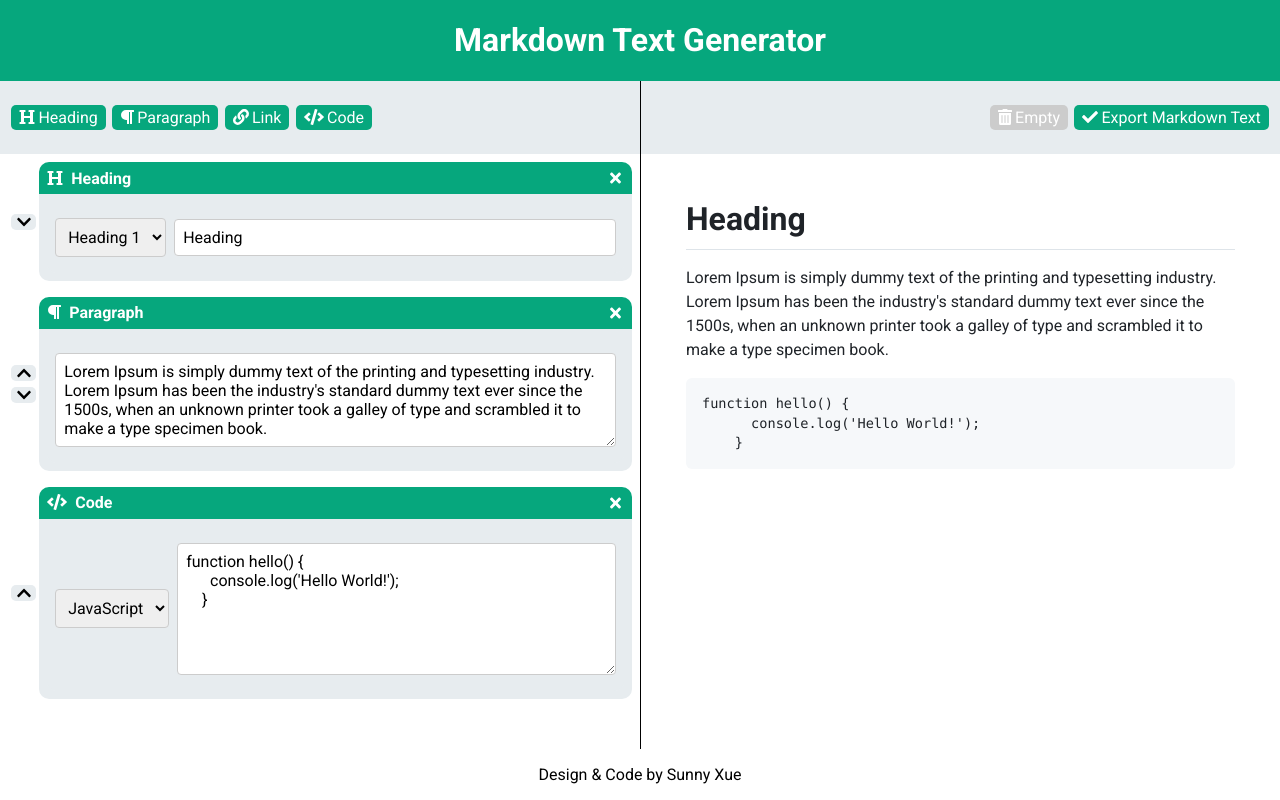
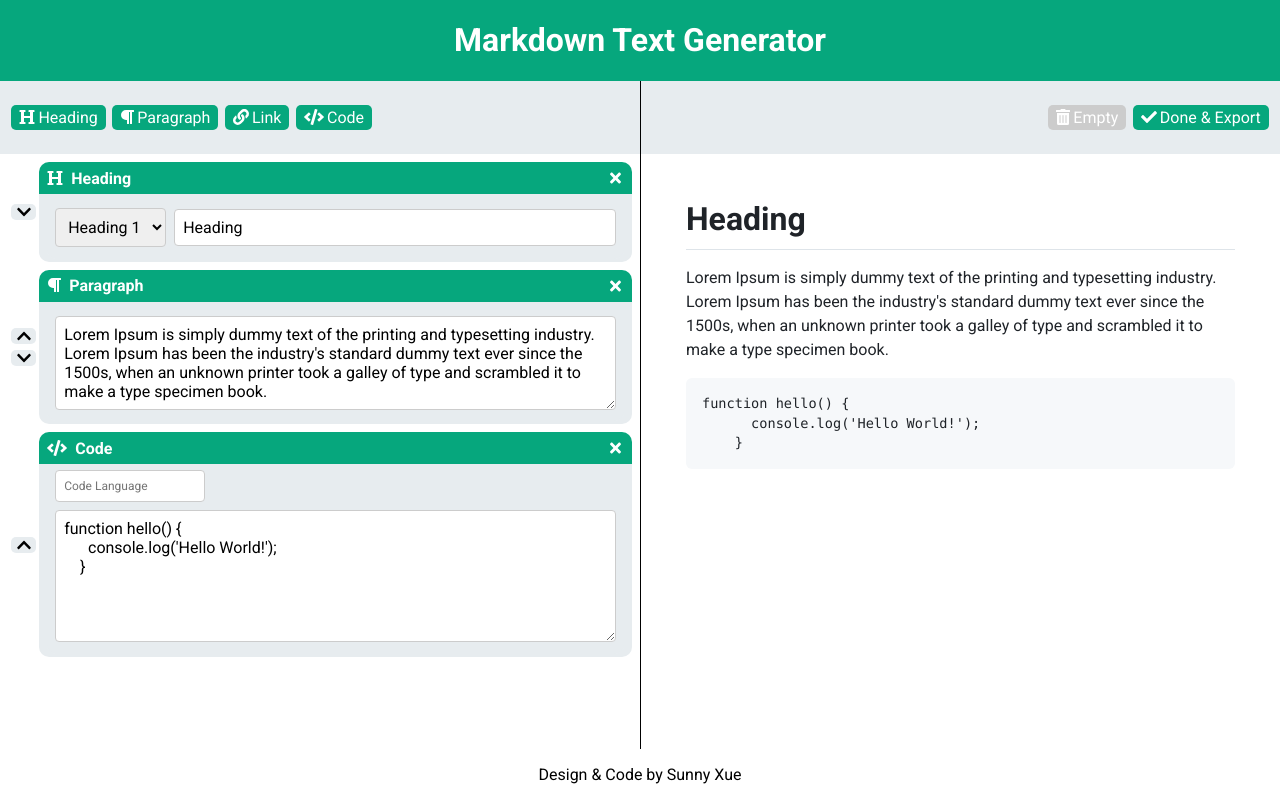
Before and after one commit to Sunnysit/markdown-blocks-editor, a React (Create React App) app: page / in a window 1280 px wide. Both pictures are taken after a click on the button "Code". Built offline with nearby package versions, Linux system fonts and the light colour scheme.

Commit message:
Add copy to clipboard function

```diff
--- a/package.json
+++ b/package.json
@@ -15,6 +15,7 @@
     "react-dom": "^16.13.1",
     "react-redux": "^7.2.0",
     "react-scripts": "3.4.1",
+    "react-toastify": "^5.5.0",
     "redux": "^4.0.5",
     "shortid": "^2.2.15"
   },
--- a/public/index.html
+++ b/public/index.html
@@ -23,6 +23,7 @@
       Learn how to configure a non-root public URL by running `npm run build`.
     -->
   <link href="https://fonts.googleapis.com/css?family=Roboto:400,700&display=swap" rel="stylesheet">
+
   <title>Markdown Text Generator</title>
 </head>
 
--- a/src/components/container/Body.js
+++ b/src/components/container/Body.js
@@ -1,6 +1,6 @@
 import React from 'react';
 
-import ReviewView from '../views/ReviewView';
+import PreviewView from '../views/PreviewView';
 import EditView from '../views/EditView';
 
 const styles = {
@@ -15,7 +15,7 @@ const Body = () => {
   return (
     <main style={styles.mainContainer}>
       <EditView />
-      <ReviewView />
+      <PreviewView />
     </main>
   );
 };
--- a/src/components/widgets/editView/elements/CodeElement.js
+++ b/src/components/widgets/editView/elements/CodeElement.js
@@ -32,16 +32,23 @@ const CodeElement = ({ sid, value, codeType }) => {
 
   return (
     <div className='main-content'>
-      <div className='heading-input-group'>
-        <select
-          className='heading-level-select'
-          onChange={(e) => handleContentChange(e, 'code-type')}
-          value={codeType}
-        >
-          <option value='javascript'>JavaScript</option>
-          <option value='python'>Python</option>
-          <option value='java'>Java</option>
-        </select>
+      <div className='code-input-container'>
+        <div className='input-group'>
+          <label
+            className='code-type-value-input-label sr-only'
+            htmlFor='code-type-value-input'
+          >
+            Code Language&nbsp;
+          </label>
+          <input
+            name='code-type-value-input'
+            type='text'
+            className='code-type-value-input element-value-input'
+            onChange={(e) => handleContentChange(e, 'code-type')}
+            value={codeType}
+            placeholder='Code Language'
+          />
+        </div>
         <textarea
           rows={6}
           onChange={(e) => handleContentChange(e, 'content')}
--- a/src/components/widgets/editView/headerMenuButtons/TextButton.js
+++ b/src/components/widgets/editView/headerMenuButtons/TextButton.js
@@ -50,6 +50,18 @@ const TextButton = ({ type, text, defaultValue }) => {
         linkName: 'Link'
       }
     };
+    dispatch({ type: 'ADD_ELEMENT', payload: newElement });
+  };
+
+  const addCodeElement = (elementType, defaultValue = '') => {
+    const newElement = {
+      type: elementType,
+      sid: shortid.generate(),
+      data: {
+        value: defaultValue,
+        codeType: ''
+      }
+    };
 
     dispatch({ type: 'ADD_ELEMENT', payload: newElement });
   };
@@ -60,7 +72,7 @@ const TextButton = ({ type, text, defaultValue }) => {
       case 'heading':
         return (
           <button
-            className="element-btn"
+            className='element-btn'
             onClick={() => addHeadingElement(type, defaultValue)}
           >
             <FontAwesomeIcon icon={faHeading} />
@@ -70,7 +82,7 @@ const TextButton = ({ type, text, defaultValue }) => {
       case 'paragraph':
         return (
           <button
-            className="element-btn"
+            className='element-btn'
             onClick={() => addTextElement(type, defaultValue)}
           >
             <FontAwesomeIcon icon={faParagraph} />
@@ -81,7 +93,7 @@ const TextButton = ({ type, text, defaultValue }) => {
       case 'link':
         return (
           <button
-            className="element-btn"
+            className='element-btn'
             onClick={() => addLinkElement(type, defaultValue)}
           >
             <FontAwesomeIcon icon={faLink} />
@@ -92,8 +104,8 @@ const TextButton = ({ type, text, defaultValue }) => {
       case 'code':
         return (
           <button
-            className="element-btn"
-            onClick={() => addLinkElement(type, defaultValue)}
+            className='element-btn'
+            onClick={() => addCodeElement(type, defaultValue)}
           >
             <FontAwesomeIcon icon={faCode} />
             <span>{text}</span>
--- a/src/components/widgets/reviewView/HeaderMenu.js
+++ b/src/components/widgets/reviewView/HeaderMenu.js
@@ -18,10 +18,10 @@ const HeaderMenu = () => {
   };
 
   return (
-    <div className="review-view-header">
-      <ul className="option-list">
+    <div className='review-view-header'>
+      <ul className='option-list'>
         <li>
-          <button onClick={handleEmpty} className="empty-btn">
+          <button onClick={handleEmpty} className='empty-btn'>
             <FontAwesomeIcon icon={faTrashAlt} />
             <span>Empty</span>
           </button>
@@ -29,7 +29,7 @@ const HeaderMenu = () => {
         <li>
           <button onClick={handleExport}>
             <FontAwesomeIcon icon={faCheck} />
-            <span>Export Markdown Text</span>
+            <span>Done & Export</span>
           </button>
         </li>
       </ul>
--- a/src/components/widgets/reviewView/ReviewElement.js
+++ b/src/components/widgets/reviewView/PreviewElement.js
@@ -2,7 +2,7 @@ import React from 'react';
 
 import HeadingElement from './elements/HeadingElement';
 
-const ReviewElement = ({ element }) => {
+const PreviewElement = ({ element }) => {
   let renderItem;
 
   switch (element.type) {
@@ -39,4 +39,4 @@ const ReviewElement = ({ element }) => {
   return <>{renderItem}</>;
 };
 
-export default ReviewElement;
+export default PreviewElement;
--- a/src/sass/styles.scss
+++ b/src/sass/styles.scss
@@ -17,21 +17,28 @@ button {
   cursor: pointer;
 }
 
+.sr-only {
+  position: absolute;
+  width: 1px;
+  height: 1px;
+  padding: 0;
+  margin: -1px;
+  overflow: hidden;
+  clip: rect(0, 0, 0, 0);
+  border: 0;
+}
+
 /*=====  End of General Style  ======*/
-
 
 /*=============================================
 =            Color Theme            =
 =============================================*/
-$primary-color: #06A77D;
-$accent-color:#F7B32B;
-$background-color: #E7ECEF;
-$light-color:#B1D8D4;
-
+$primary-color: #06a77d;
+$accent-color: #f7b32b;
+$background-color: #e7ecef;
+$light-color: #b1d8d4;
 
 /*=====  End of Color Theme  ======*/
-
-
 
 /*=============================================
   =            Main Style            =
@@ -53,8 +60,32 @@ $light-color:#B1D8D4;
   display: none !important;
 }
 
+.btn {
+  background-color: #ccc;
+  display: flex;
+  justify-content: center;
+  align-items: center;
+  margin: 0.2rem;
+  border-radius: 5px;
+  padding: 0.2rem;
+  color: white;
+
+  &:hover {
+    background-color: $accent-color;
+    color: white;
+  }
+
+  svg {
+    margin-right: 0.2rem;
+  }
+}
+
+.success-toast {
+  background-color: $primary-color !important;
+  border-radius: 5px !important;
+}
+
 /*=====  End of Main Style  ======*/
-
 
 /*=============================================
   =            EditView Style            =
@@ -62,13 +93,11 @@ $light-color:#B1D8D4;
 .edit-view-header {
   background-color: $background-color;
   max-width: 100%;
-    padding: .5rem;
+  padding: 0.5rem;
 }
 
 .element-option-list {
-
   display: flex;
-
 
   .element-btn {
     display: block;
@@ -76,11 +105,11 @@ $light-color:#B1D8D4;
     border-radius: 5px;
     color: white;
     background-color: $primary-color;
-        padding: .2rem .5rem;
-        margin: 0 .2rem;
+    padding: 0.2rem 0.5rem;
+    margin: 0 0.2rem;
 
     svg {
-            margin-right: .2rem;
+      margin-right: 0.2rem;
     }
 
     &:hover {
@@ -90,13 +119,13 @@ $light-color:#B1D8D4;
 }
 
 .elements-list {
-    padding: .5rem;
+  padding: 0.5rem;
   margin: 0;
 }
 
 .element-container {
   display: flex;
-    margin-bottom: 1rem;
+  margin-bottom: 0.5rem;
 
   .order-handlers {
     width: 5%;
@@ -106,9 +135,9 @@ $light-color:#B1D8D4;
 
     .element-index {
       text-align: center;
-            padding: .2rem;
+      padding: 0.2rem;
       border-radius: 5px;
-            font-size: .8rem;
+      font-size: 0.8rem;
       display: block;
       margin: 0 auto;
     }
@@ -118,7 +147,7 @@ $light-color:#B1D8D4;
       display: flex;
       justify-content: center;
       align-items: center;
-            margin: .2rem;
+      margin: 0.2rem;
       border-radius: 5px;
 
       &:hover {
@@ -139,20 +168,19 @@ $light-color:#B1D8D4;
       justify-content: space-between;
       align-items: center;
       background-color: $primary-color;
-            padding: .2rem .5rem;
+      padding: 0.2rem 0.5rem;
       border-top-left-radius: 10px;
       border-top-right-radius: 10px;
-
     }
 
     .element-type {
-            margin: .2rem 0;
+      margin: 0.2rem 0;
       font-size: 1rem;
       color: white;
       font-weight: bold;
 
       span {
-                margin-left: .5rem;
+        margin-left: 0.5rem;
       }
     }
 
@@ -165,13 +193,12 @@ $light-color:#B1D8D4;
       padding: 0;
       margin: 0;
       color: white;
-
     }
 
     .main-content {
       width: 100%;
       display: flex;
-            padding: .5rem;
+      padding: 0.2rem 0.5rem;
       background-color: $background-color;
       border-bottom-left-radius: 10px;
       border-bottom-right-radius: 10px;
@@ -183,7 +210,7 @@ $light-color:#B1D8D4;
         width: 100%;
 
         .heading-level-select {
-                    padding: .5rem;
+          padding: 0.5rem;
           margin: 8px 8px 8px 0;
           display: inline-block;
           border: 1px solid #ccc;
@@ -193,11 +220,10 @@ $light-color:#B1D8D4;
         }
       }
 
-
       //Text Element style
       .element-value-input {
         width: 100%;
-                padding: .5rem;
+        padding: 0.5rem;
         margin: 8px 0;
         display: inline-block;
         border: 1px solid #ccc;
@@ -215,22 +241,41 @@ $light-color:#B1D8D4;
 
       .link-value-input {
         flex: 1;
-                padding: .5rem;
+        padding: 0.5rem;
         margin: 8px 0;
         display: inline-block;
         border: 1px solid #ccc;
         border-radius: 4px;
         box-sizing: border-box;
         font-size: 1rem;
-                margin-right: .5rem;
+        margin-right: 0.5rem;
+      }
+
+      //Code Element style
+      .code-input-container {
+        display: flex;
+        flex-wrap: wrap;
+
+        width: 100%;
+
+        .input-group {
+          width: 100%;
+          font-size: 12px;
+          display: flex;
+          justify-content: flex-start;
+        }
+
+        .code-type-value-input {
+          width: 150px;
+          font-size: 12px;
+          margin: 0;
+        }
+      }
     }
   }
 }
 
-}
-
 /*=====  End of EditView Style  ======*/
-
 
 /*=============================================
 =            Review View Style            =
@@ -238,7 +283,7 @@ $light-color:#B1D8D4;
 .review-view-header {
   background-color: $background-color;
   max-width: 100%;
-    padding: .5rem;
+  padding: 0.5rem;
 
   .option-list {
     display: flex;
@@ -256,11 +301,11 @@ $light-color:#B1D8D4;
     border-radius: 5px;
     color: white;
     background-color: $primary-color;
-        padding: .2rem .5rem;
-        margin: 0 .2rem;
+    padding: 0.2rem 0.5rem;
+    margin: 0 0.2rem;
 
     svg {
-            margin-right: .2rem;
+      margin-right: 0.2rem;
     }
 
     &:hover {
@@ -269,10 +314,7 @@ $light-color:#B1D8D4;
   }
 }
 
-
 /*=====  End of Review View Style  ======*/
-
-
 
 /*=============================================
   =            Github Markdown Style            =
@@ -291,9 +333,7 @@ $light-color:#B1D8D4;
   }
 }
 
-
 /*=====  End of Github Markdown Style  ======*/
-
 
 /*=============================================
 =            Markdown View Style            =
@@ -334,24 +374,43 @@ $light-color:#B1D8D4;
     margin: 0.5rem;
   }
 
+  .btn-group {
+    display: flex;
+    justify-content: center;
+    align-items: center;
+
+    p {
+      margin: 0;
+    }
+  }
+
   .output-markdown {
     background-color: white;
     border-radius: 5px;
-        margin: .5rem;
+    margin: 0.5rem;
     padding: 1rem;
     max-height: 70vh;
     overflow: auto;
+    z-index: 10;
   }
 
   .code-block {
     overflow: auto;
     margin: 0;
   }
+
+  .clipboard-area {
+    opacity: 0;
+    width: 0;
+    height: 0;
+    position: absolute;
+    top: 50%;
+    left: 50%;
+    z-index: -1;
+  }
 }
 
 /*=====  End of Markdown View Style  ======*/
-
-
 
 /*=============================================
 =            Header Style            =
@@ -361,10 +420,7 @@ header {
   color: white;
 }
 
-
 /*=====  End of Header Style  ======*/
-
-
 
 /*=============================================
 =            Footer Style            =
@@ -373,5 +429,4 @@ header {
   text-align: center;
 }
 
-
 /*=====  End of Footer Style  ======*/
```
Also changed, not shown: src/App.js (+7 -1 lines), src/components/views/MarkdownView.js (+29 -2 lines), src/components/views/PreviewView.js (renamed from src/components/views/ReviewView.js, +4 -4 lines), src/components/widgets/markdownView/MarkdownText.js (+3 -1 lines), 1 other file (tests, documents, lock files or other folders). Lines whose indentation alone changed are shown as unchanged.
